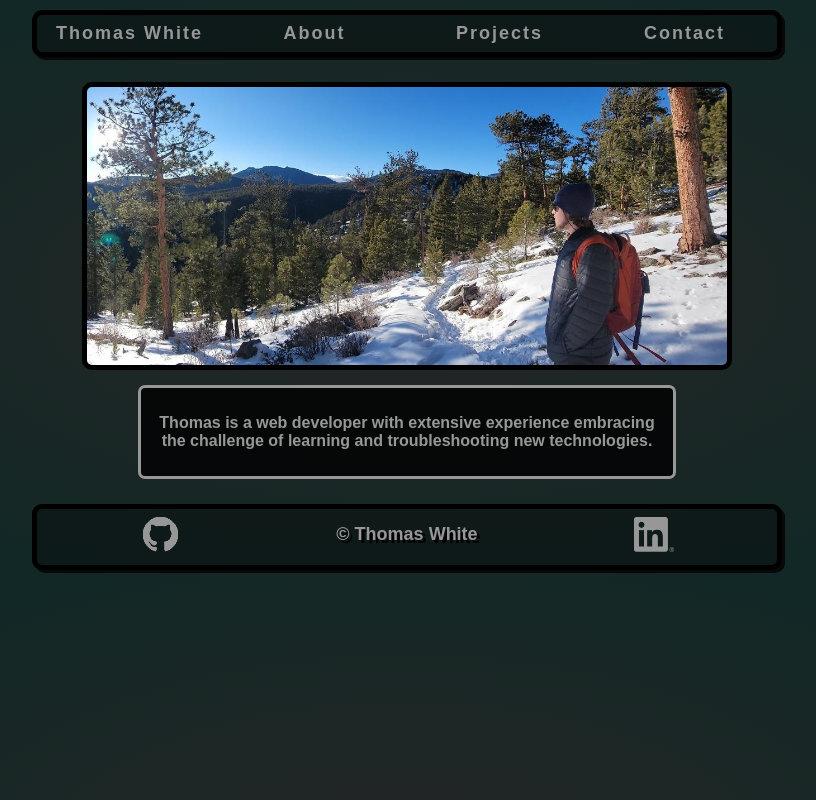
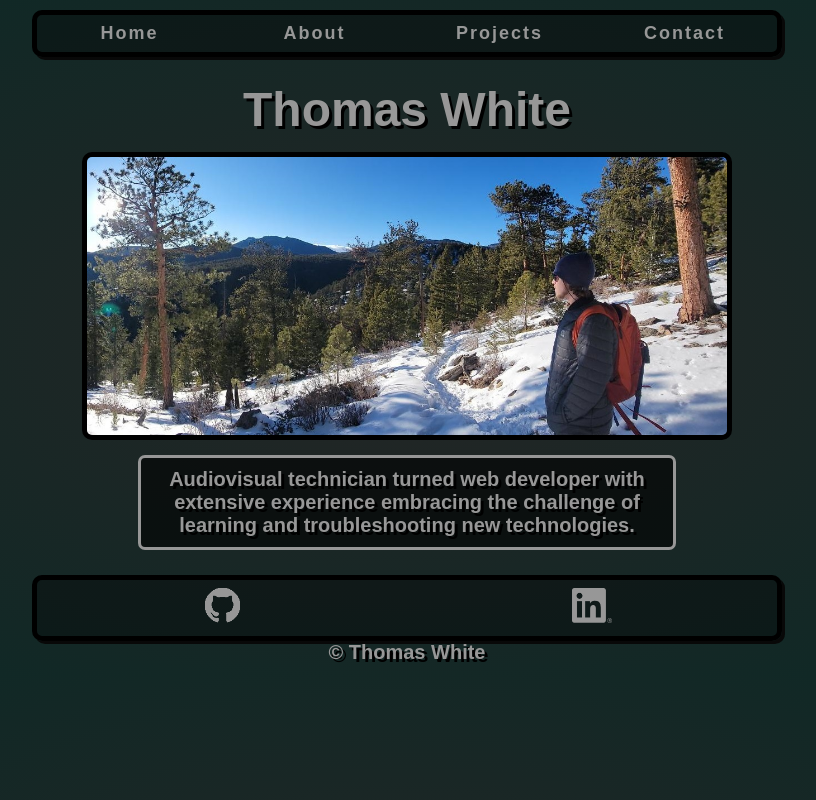
Before and after one commit to T0mWhite/portfolio, a React (Create React App) app: page / in a window 1280 px wide. Shown: the whole page, without its empty margins (233-1049 px from the left). Built offline with nearby package versions, Linux system fonts and the light colour scheme.

Commit message:
added front and back end technologies

```diff
--- a/src/components/Footer.js
+++ b/src/components/Footer.js
@@ -16,9 +16,7 @@ function Footer() {
               <img src={GitHub} height="35px" width="35px"></img>
             </a>
           </li>
-            <li>
-              <h2> &copy; Thomas White</h2>
-            </li>
+
           <li>
             <a href={"https://www.linkedin.com/in/t0mwhite"}>
               <img src={LinkedIn} height="35px" width="40px"></img>
@@ -26,6 +24,7 @@ function Footer() {
           </li>
         </ul>
       </footer>
+      <h2> &copy; Thomas White</h2>
     </div>
   );
 }
--- a/src/components/NavTabs.js
+++ b/src/components/NavTabs.js
@@ -9,7 +9,7 @@ function NavTabs({ currentPage, handlePageChange }) {
             <li>
               {/* Name in the navbar */}
               <a href="#home" onClick={() => handlePageChange("Home")}>
-                Thomas White
+                Home
               </a>
             </li>
             <li>
--- a/src/components/pages/About.js
+++ b/src/components/pages/About.js
@@ -1,5 +1,6 @@
 import React from "react";
 import Headshot from "../../assets/images/Headshot.jpg";
+import Express from "../../assets/images/express.png";
 
 export default function About() {
   return (
@@ -22,6 +23,57 @@ export default function About() {
             recently earned a Certificate in Full Stack Web Development from
             Southern Methodist University.
           </p>
+          <div className="">
+        <details>
+            <summary>Front-End</summary>
+            <img
+              src="https://cdn.jsdelivr.net/gh/devicons/devicon/icons/html5/html5-plain-wordmark.svg"
+              height="60px"
+              width="60px"
+            />
+            <img
+              src="https://cdn.jsdelivr.net/gh/devicons/devicon/icons/css3/css3-plain-wordmark.svg"
+              height="60px"
+              width="60px"
+            />
+            <img
+              src="https://cdn.jsdelivr.net/gh/devicons/devicon/icons/javascript/javascript-plain.svg"
+              height="60px"
+              width="60px"
+            />
+            <img
+              src="https://cdn.jsdelivr.net/gh/devicons/devicon/icons/react/react-original-wordmark.svg"
+              height="60px"
+              width="60px"
+            />
+          </details>
+          <details>
+            <summary>
+              Back-End
+            </summary>
+            <img
+              src="https://cdn.jsdelivr.net/gh/devicons/devicon/icons/nodejs/nodejs-plain.svg"
+              height="60px"
+              width="60px"
+            />
+            <img src={Express} height="60px" width="60px" />
+            <img
+              src="https://cdn.jsdelivr.net/gh/devicons/devicon/icons/mysql/mysql-original-wordmark.svg"
+              height="60px"
+              width="60px"
+            />
+            <img
+              src="https://cdn.jsdelivr.net/gh/devicons/devicon/icons/mongodb/mongodb-plain-wordmark.svg"
+              height="60px"
+              width="60px"
+            />
+            <img
+              src="https://cdn.jsdelivr.net/gh/devicons/devicon/icons/graphql/graphql-plain-wordmark.svg"
+              height="60px"
+              width="60px"
+            />
+          </details>
+        </div>
         </div>
         <div>
           <a className="about__text" href={"https://docs.google.com/document/d/14jv51lQsV4KxF0zR1CGyhtR9aA9X87FTYD_PapEazn8/edit?usp=sharing"}>
--- a/src/components/pages/Home.js
+++ b/src/components/pages/Home.js
@@ -5,18 +5,14 @@ import HomeImage from "../../assets/images/homeimage.jpg";
 export default function Home() {
   return (
     <>
-      <main class="home__container">
-        <img
-          className="home__card"
-          src={HomeImage}
-          alt="home"
-        />
-
-        <div class="home__text">
-          <p>
-            Thomas is a web developer with extensive experience embracing the
-            challenge of learning and troubleshooting new technologies.
-          </p>
+      <main className="home__container">
+        <h1>Thomas White</h1>
+        <img className="home__card" src={HomeImage} alt="home" />
+        <div className="home__text">
+          <h2>
+            Audiovisual technician turned web developer with extensive experience embracing the challenge of
+            learning and troubleshooting new technologies.
+          </h2>
         </div>
       </main>
     </>
--- a/src/styles/css/portfolio.css
+++ b/src/styles/css/portfolio.css
@@ -2,6 +2,10 @@
 html {
   box-sizing: border-box;
   color: #979797;
+}
+
+section {
+  height: 5000px;
 }
 
 *,
@@ -89,10 +93,10 @@ a:hover {
 h2 {
   text-align: center;
   vertical-align: center;
-  font-size: 18px;
+  font-size: 20px;
   color: #979797;
   text-shadow: 3px 3px #000000;
-  margin: 15px 0px 0px 0px;
+  margin: 0px 0px 0px 0px;
 }
 
 /* Main Items */
@@ -116,7 +120,7 @@ h2 {
 }
 
 .home__text {
-  background-color: rgba(0, 0, 0, 0.8); /* Black w/opacity/see-through */
+  background-color: rgba(0, 0, 0, 0.6); /* Black w/opacity/see-through */
   color: #979797;
   font-size: 16px;
   font-weight: bold;
@@ -160,6 +164,11 @@ h2 {
   margin-bottom: 15px;
 }
 
+details > summary {
+  cursor: pointer;
+  margin: 10px;
+}
+
 /* Projects */
 
 .container {
@@ -189,7 +198,6 @@ h2 {
 .card:hover {
   border: 10px solid rgb(0, 0, 0);
   font-size: 18px;
-  color: white;
 }
 
 header {
@@ -354,10 +362,6 @@ header {
   padding: 10px;
 }
 
-details {
-
-}
-
 .form__spacing {
   padding: 15px;
 }
```
Also changed, not shown: src/assets/images/express.png (added). Lines whose indentation alone changed are shown as unchanged.
